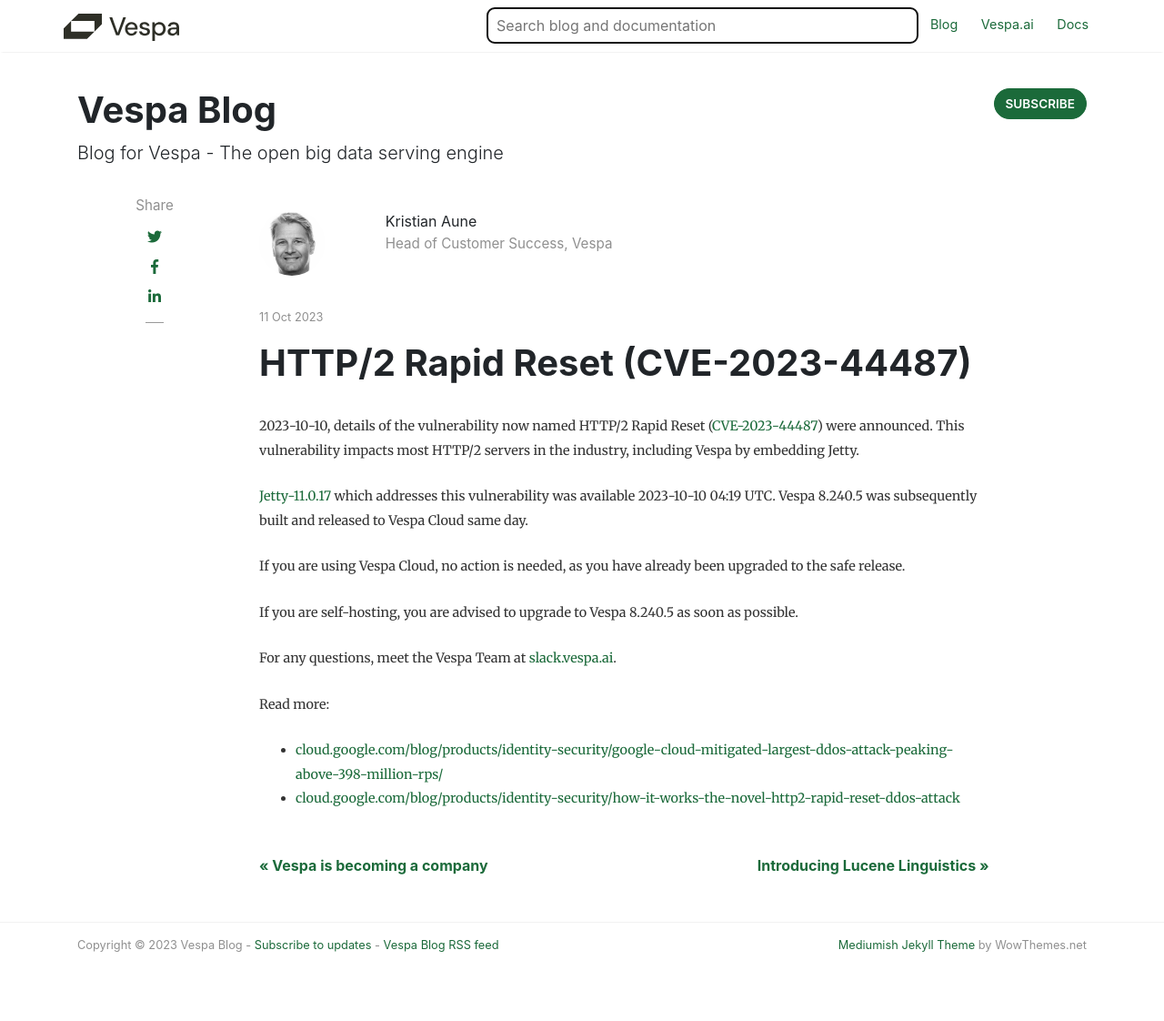
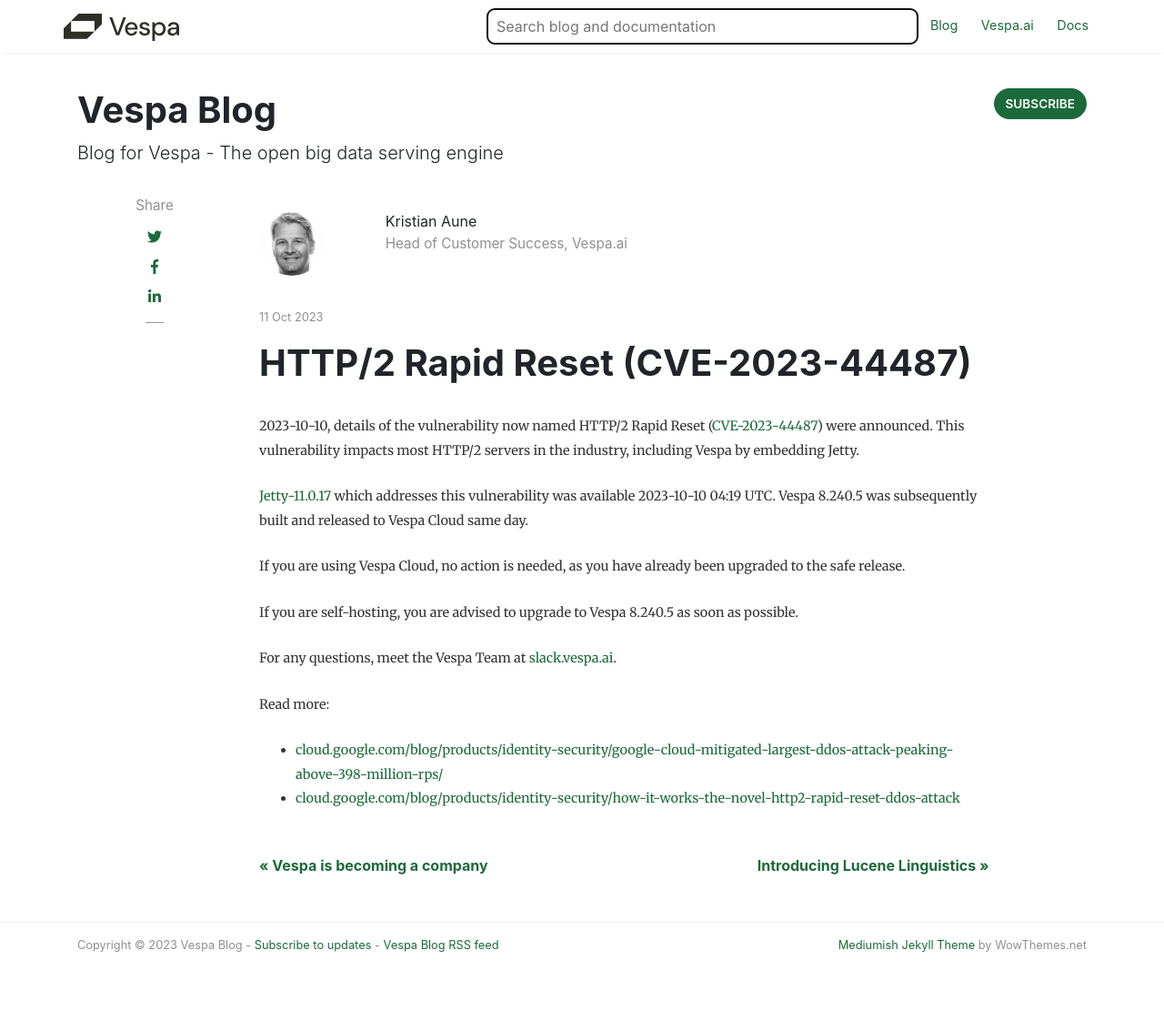
Before and after one commit to vespa-engine/blog, a Jekyll site: the page built from _posts/2023-10-11-cve-2023-44487.md, in a window 1280 px wide and 1122 px high. Shown: the whole window at 91% size. Built offline with Jekyll 4.4.1, drawn with Linux system fonts in a browser that asks for light colours; nearby versions of some CDN libraries; comment, search, counter and statistics services are not loaded.

Commit message:
correct company name

```diff
--- a/_config.yml
+++ b/_config.yml
@@ -50,7 +50,7 @@
     display_name: Kristian Aune
     avatar: '/assets/avatars/kkraune.jpg'
     email: kraune@yahooinc.com
-    description: "Head of Customer Success, Vespa"
+    description: "Head of Customer Success, Vespa.ai"
   thigm85:
     name: Thiago Martins
     display_name: Thiago Martins
```
